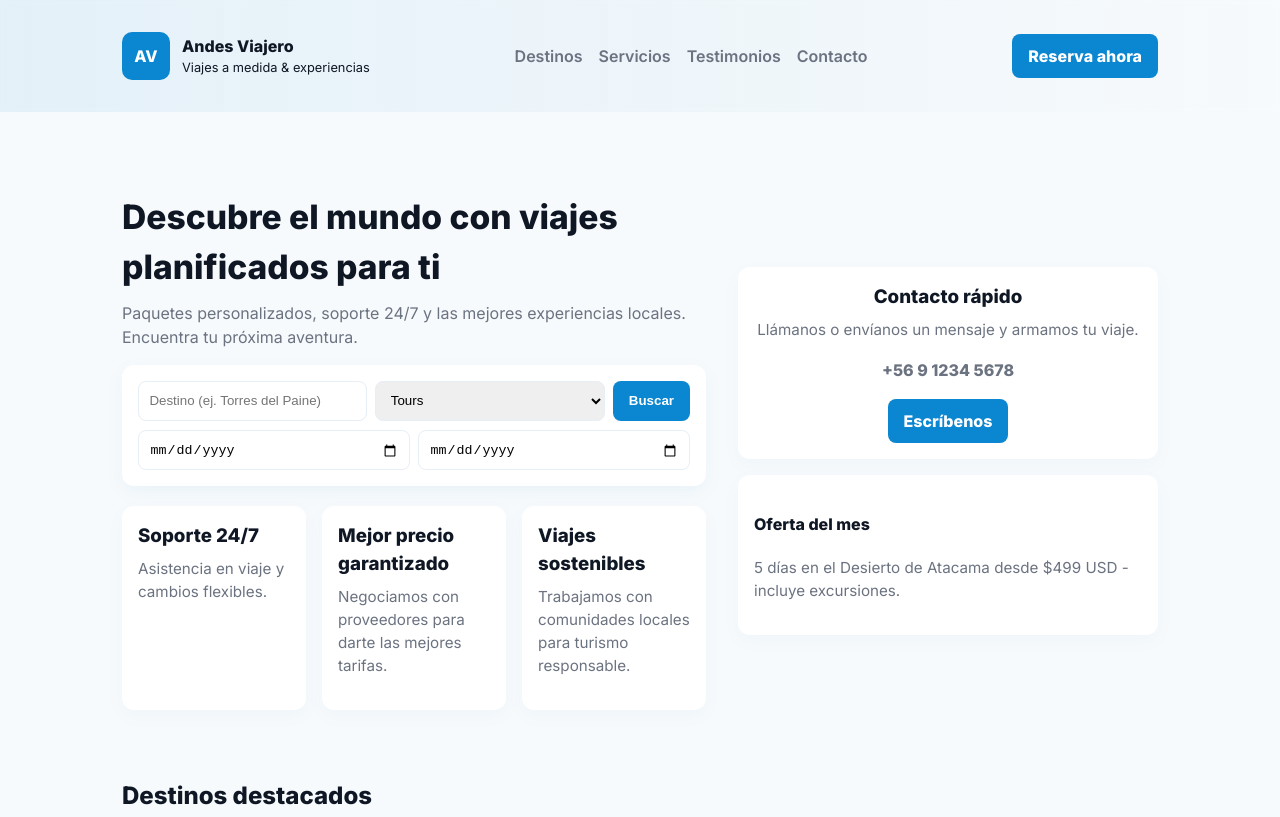
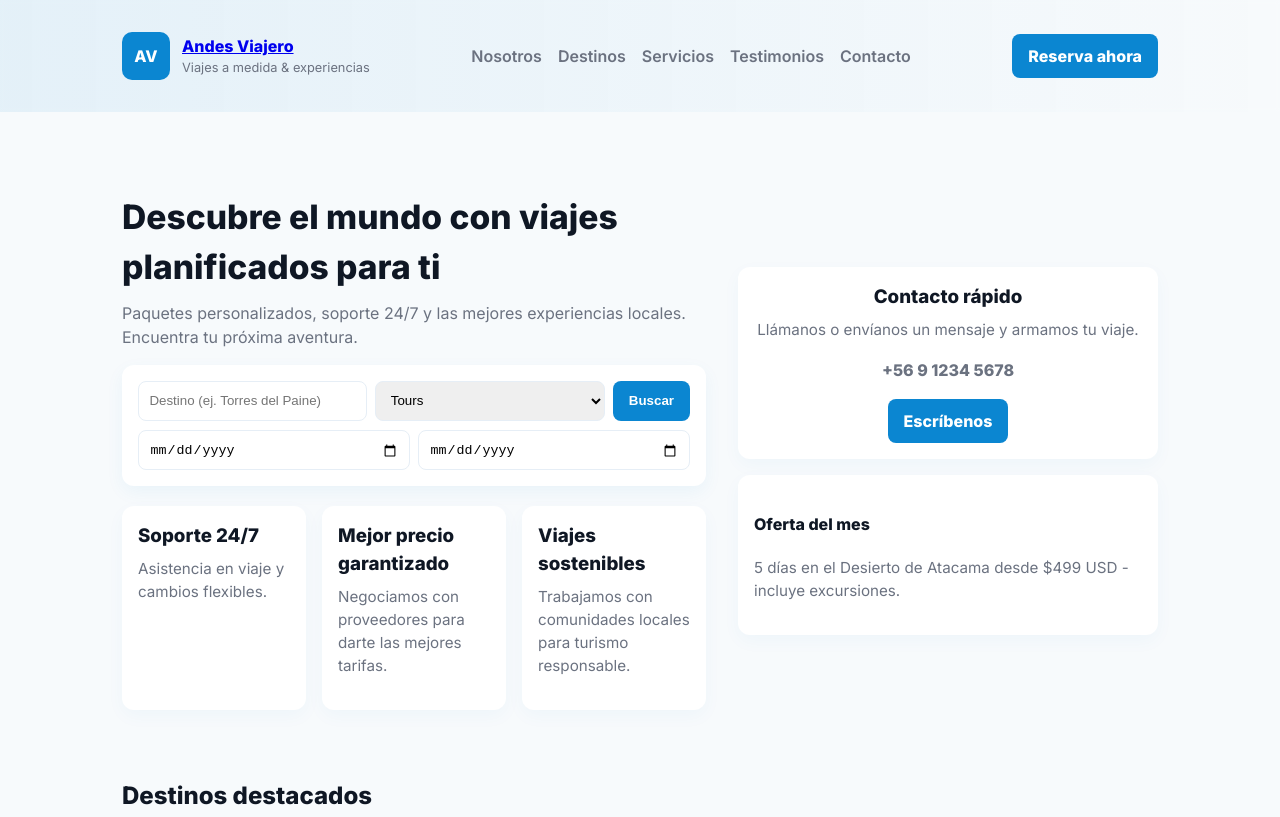
Before and after one commit to LuchoThno/PaginaDeViajes, a website: page src/index.html in a window 1280 px wide. Shown: the top 817 px of the page. Drawn offline with Linux system fonts and the light colour scheme.

Commit message:
Update index.html

```diff
--- a/src/index.html
+++ b/src/index.html
@@ -15,16 +15,17 @@
         <div class="brand">
             <div class="logo">AV</div>
             <div>
-                <div style="font-weight:800">Andes Viajero</div>
-                <div style="font-size:.8rem;color:var() ">Viajes a medida & experiencias</div>
+                <div style="font-weight:800"><a href="index.html">Andes Viajero</a></div>
+                <div style="font-size:.8rem;color:var(--muted)">Viajes a medida & experiencias</div>
             </div>
         </div>
         <nav>
             <ul>
+                <li><a href="About.html">Nosotros</a></li>
                 <li><a href="#destinos">Destinos</a></li>
                 <li><a href="#servicios">Servicios</a></li>
                 <li><a href="#testimonios">Testimonios</a></li>
-                <li><a href="#contacto">Contacto</a></li>
+                <li><a href="./Contact.html">Contacto</a></li>
             </ul>
         </nav>
         <a href="#contacto" class="cta">Reserva ahora</a>
```
